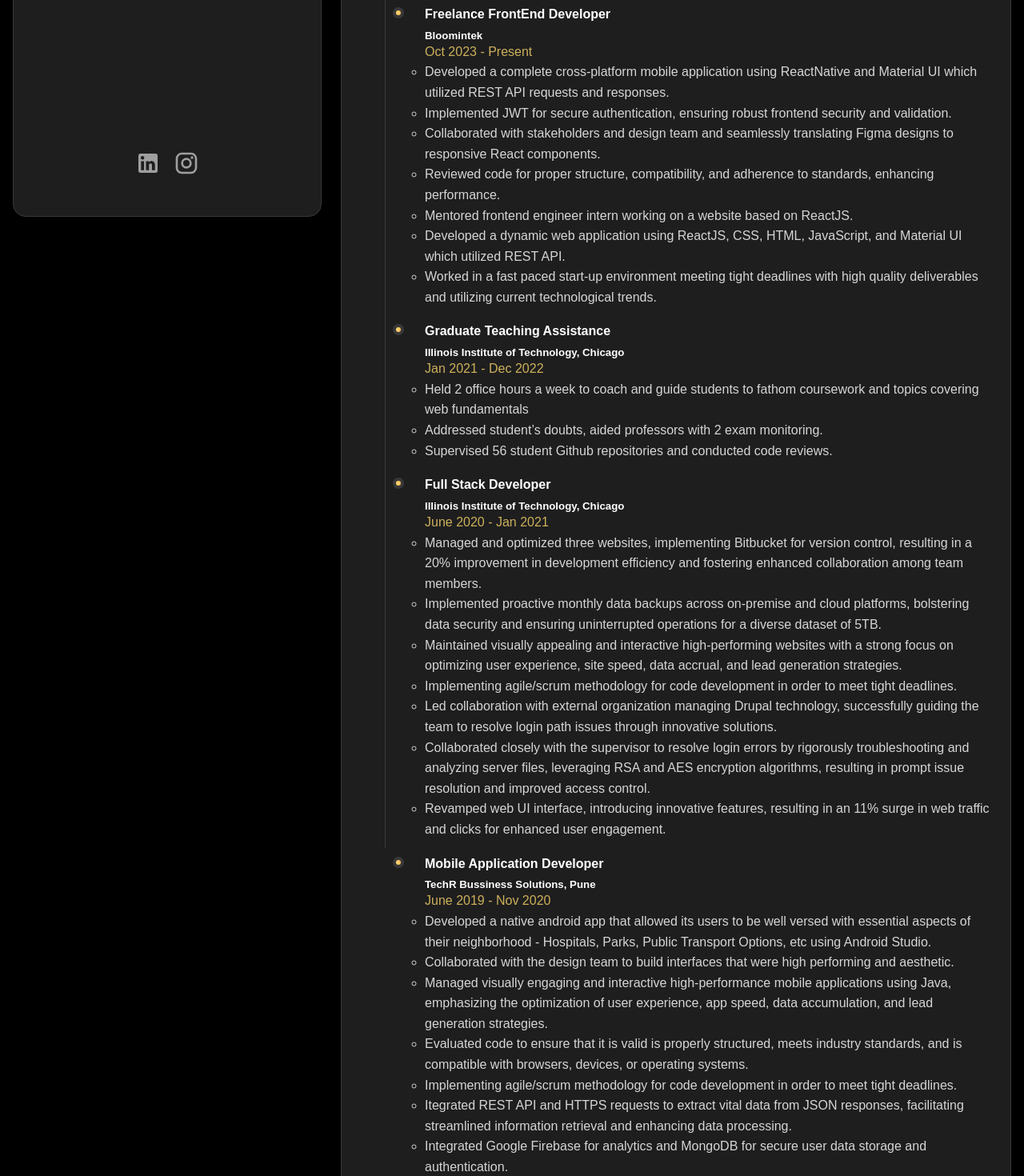
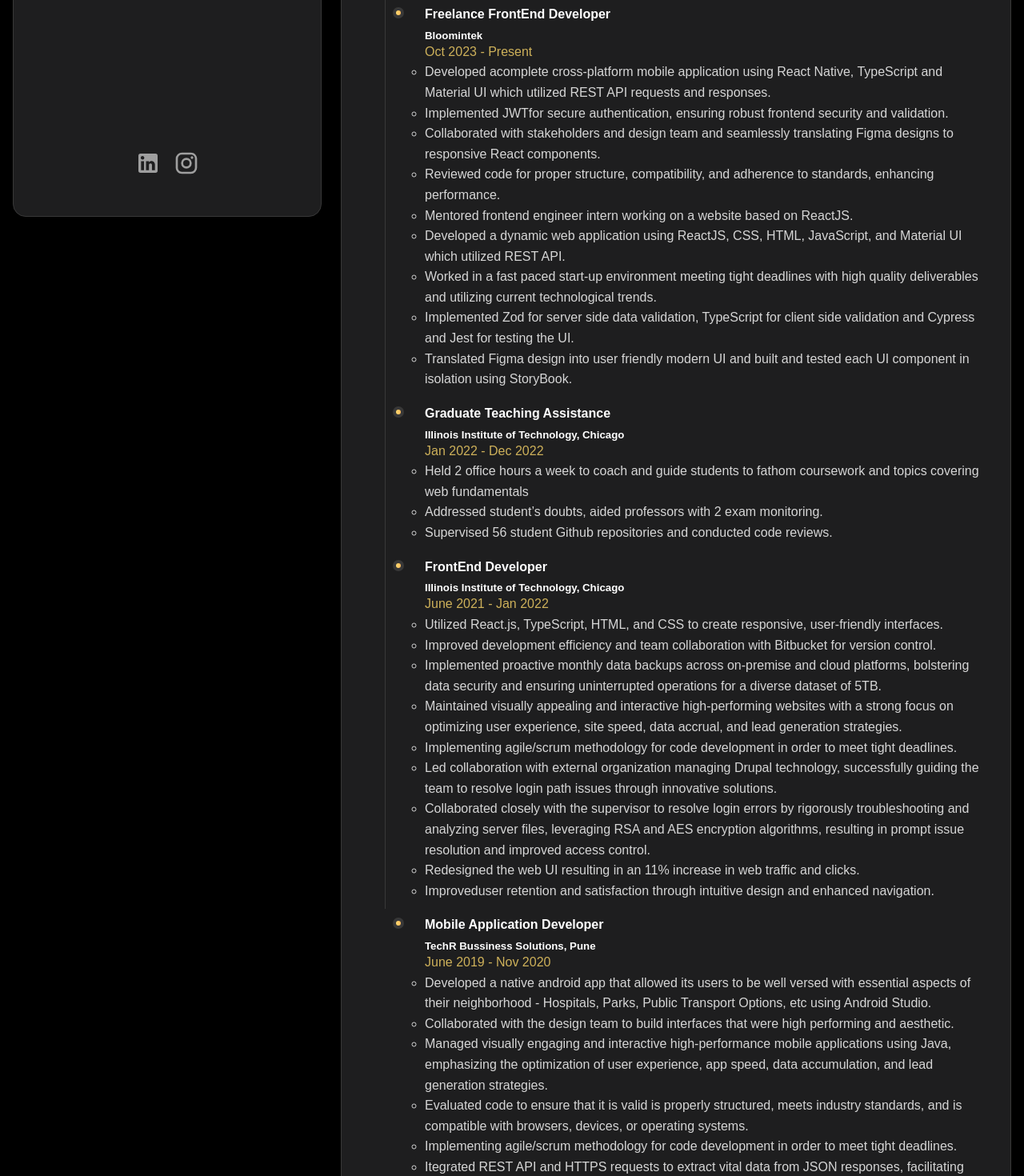
Before and after one commit to MFA21SCM03D/Portfolio, a React (Create React App) app: page /resume in a window 1280 px wide. Shown: the part 560-2030 px from the top of the page at 80% size. Built offline with nearby package versions, Linux system fonts and the light colour scheme.

Commit message:
Update Resume.jsx

```diff
--- a/src/pages/Resume/Resume.jsx
+++ b/src/pages/Resume/Resume.jsx
@@ -39,19 +39,21 @@
               <h5 className="resume_experience_detail_item_subtitle">Bloomintek</h5>
               <span>Oct 2023 - Present</span>
               <ul className='.resume_experience_detail_item_bullet'>
-                <li className='resume_experience_detail_item_bullet_point'>Developed a complete cross-platform mobile application using ReactNative and Material UI which utilized REST API requests and responses.</li>
-                <li className='resume_experience_detail_item_bullet_point'>Implemented JWT for secure authentication, ensuring robust frontend security and validation.</li>
+                <li className='resume_experience_detail_item_bullet_point'>Developed acomplete cross-platform mobile application using React Native, TypeScript and Material UI which utilized REST API requests and responses.</li>
+                <li className='resume_experience_detail_item_bullet_point'>Implemented JWTfor secure authentication, ensuring robust frontend security and validation.</li>
                 <li className='resume_experience_detail_item_bullet_point'>Collaborated with stakeholders and design team and seamlessly translating Figma designs to responsive React components.</li>
                 <li className='resume_experience_detail_item_bullet_point'>Reviewed code for proper structure, compatibility, and adherence to standards, enhancing performance.</li>
                 <li className='resume_experience_detail_item_bullet_point'>Mentored frontend engineer intern working on a website based on ReactJS.</li>
                 <li className='resume_experience_detail_item_bullet_point'>Developed a dynamic web application using ReactJS, CSS, HTML, JavaScript, and Material UI which utilized REST API.</li>
                 <li className='resume_experience_detail_item_bullet_point'>Worked in a fast paced start-up environment meeting tight deadlines with high quality deliverables and utilizing current technological trends.</li>
+                <li className='resume_experience_detail_item_bullet_point'>Implemented Zod for server side data validation, TypeScript for client side validation and Cypress and Jest for testing the UI.</li>
+                <li className='resume_experience_detail_item_bullet_point'>Translated Figma design into user friendly modern UI and built and tested each UI component in isolation using StoryBook.</li>
               </ul>
             </li>
             <li className="resume_experience_detail_item">
               <h5 className='resume_experience_detail_item_title'>Graduate Teaching Assistance</h5>
               <h5 className="resume_experience_detail_item_subtitle">Illinois Institute of Technology, Chicago</h5>
-              <span>Jan 2021 - Dec 2022</span>
+              <span>Jan 2022 - Dec 2022</span>
               <ul className='.resume_experience_detail_item_bullet'>
                 <li className='resume_experience_detail_item_bullet_point'>Held 2 office hours a week to coach and guide students to fathom coursework and topics covering web fundamentals </li>
                 <li className='resume_experience_detail_item_bullet_point'>Addressed student’s doubts, aided professors with 2 exam monitoring.</li>
@@ -59,13 +61,15 @@
               </ul>
             </li>
             <li className="resume_experience_detail_item">
-              <h5 className='resume_experience_detail_item_title'>Full Stack Developer</h5>
+              <h5 className='resume_experience_detail_item_title'>FrontEnd Developer</h5>
               <h5 className="resume_experience_detail_item_subtitle">Illinois Institute of Technology, Chicago</h5>
-              <span>June 2020 - Jan 2021</span>
+              <span>June 2021 - Jan 2022</span>
               <ul className='.resume_experience_detail_item_bullet'>
                 <li className='resume_experience_detail_item_bullet_point'>
-                  Managed and optimized three websites, implementing Bitbucket for version control,
-                  resulting in a 20% improvement in development efficiency and fostering enhanced collaboration among team members.
+                  Utilized React.js, TypeScript, HTML, and CSS to create responsive, user-friendly interfaces.
+                </li>
+                <li className='resume_experience_detail_item_bullet_point'>
+                  Improved development efficiency and team collaboration with Bitbucket for version control.
                 </li>
                 <li className='resume_experience_detail_item_bullet_point'>
                   Implemented proactive monthly data backups across on-premise and cloud platforms,
@@ -86,7 +90,10 @@
                   leveraging RSA and AES encryption algorithms, resulting in prompt issue resolution and improved access control.
                 </li>
                 <li className='resume_experience_detail_item_bullet_point'>
-                  Revamped web UI interface, introducing innovative features, resulting in an 11% surge in web traffic and clicks for enhanced user engagement.
+                  Redesigned the web UI resulting in an 11% increase in web traffic and clicks.
+                </li>
+                <li className='resume_experience_detail_item_bullet_point'>
+                  Improveduser retention and satisfaction through intuitive design and enhanced navigation.
                 </li>
               </ul>
             </li>
@@ -116,7 +123,7 @@
                   Itegrated REST API and HTTPS requests to extract vital data from JSON responses, facilitating streamlined information retrieval and enhancing data processing.
                 </li>
                 <li className='resume_experience_detail_item_bullet_point'>
-                  Integrated Google Firebase for analytics and MongoDB for secure user data storage and authentication.
+                  Integrated Tableau for analytics and MongoDB for secure user data storage and authentication.
                 </li>
               </ul>
             </li>
```
